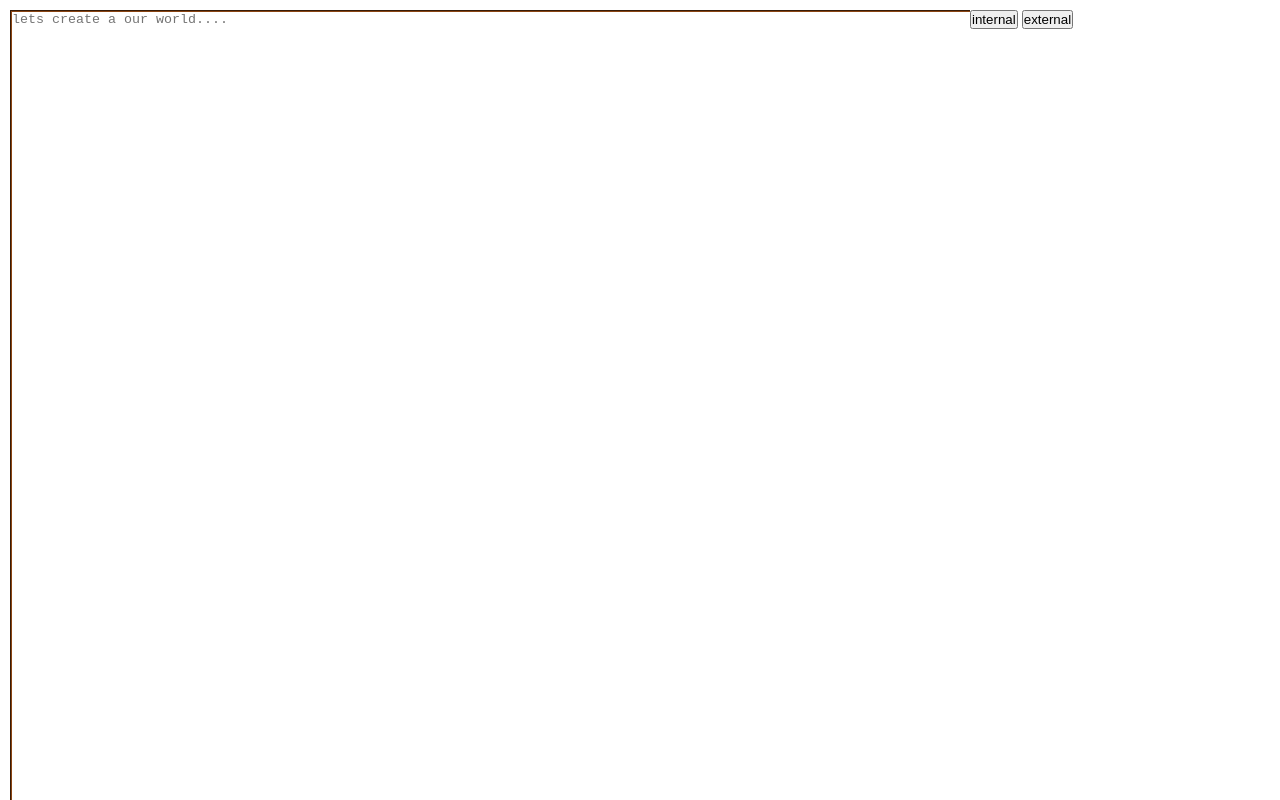
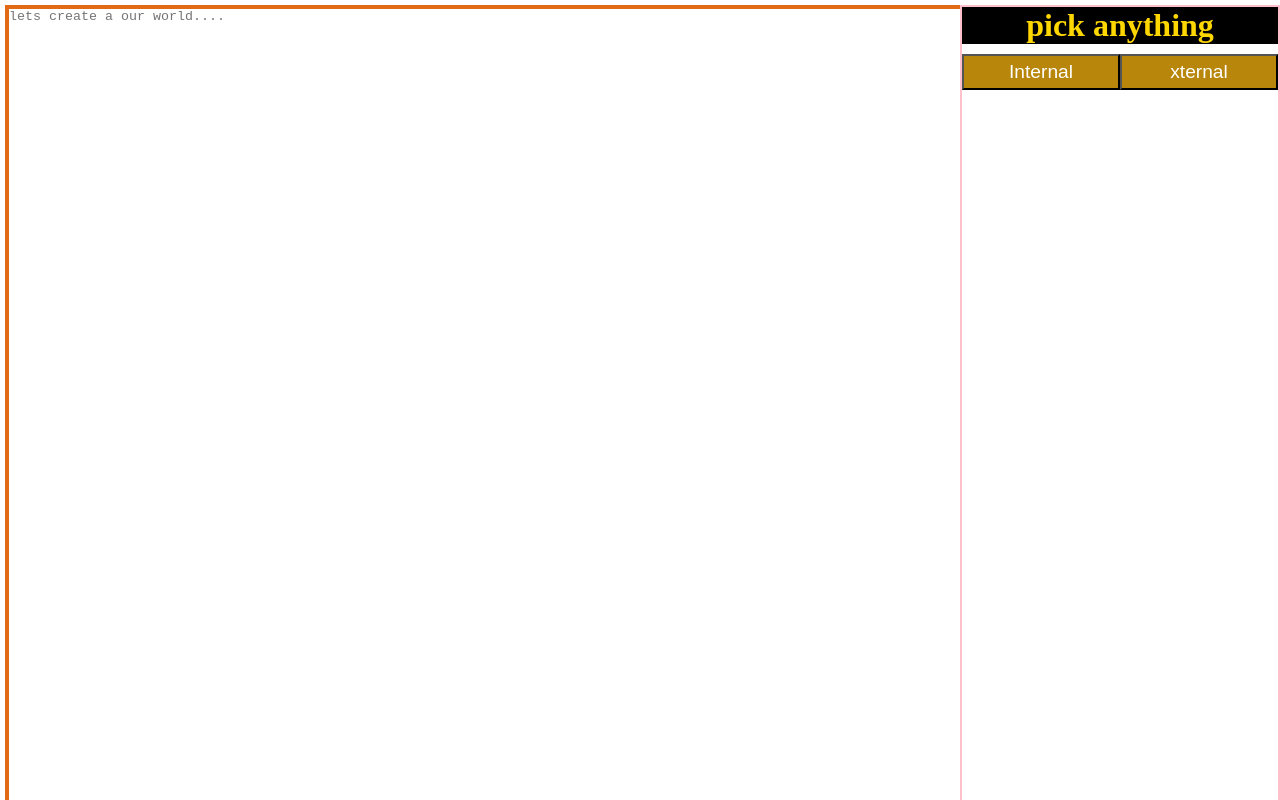
Before and after one commit to karthikn-pk/Movie_screenplay, a plain HTML site: page texted.html in a window 1280 px wide. Shown: the top 800 px of the page. Drawn offline with Linux system fonts and the light colour scheme.

Commit message:
css styled for button

```diff
--- a/screenplay.css
+++ b/screenplay.css
@@ -10,19 +10,48 @@ body{
 }
 .writingArea{
     position: absolute;
-    margin: 10px;
+    margin: 5px;
     width: 75%;
     top: 0;
     left: 0;
 
 }
 #writingspace{
-    border: 2px groove saddlebrown;
+    border: 4px solid rgb(224, 106, 21);
 }
 .tools{
     position: absolute;
-    margin: 10px;
+
+    margin-top: 5px;
     width: 25%;
+    height: 100vh;
     left: 75%;
+    text-align: center;
+    border: 2px solid pink;
 
 }
+.tools h1{
+    background-color: black;
+    color: gold;
+    text-align: center;
+    margin-bottom: 10px;
+}
+.tools #int-btn{
+    position: absolute;
+    width: 50%;
+    background-color: darkgoldenrod;
+    color: white;
+    font-size: larger;
+    padding: 5px;
+    left: 0;
+
+}
+.tools #ext-btn{
+    position: absolute;
+    width: 50%;
+    background-color: darkgoldenrod;
+    color: white;
+    padding: 5px;
+    font-size: larger;
+
+}
--- a/texted.html
+++ b/texted.html
@@ -11,8 +11,9 @@
         <textarea name="textspace" placeholder="lets create a our world...." id="writingspace" cols="150" rows="200"></textarea>
     </div>
     <div class="tools">
-        <button id="int-btn" >internal</button>
-        <button id="ext-btn">external</button>
+        <h1>pick anything</h1>
+        <button id="int-btn" >Internal</button>
+        <button id="ext-btn">xternal</button>
     </div>
     <script >
         let wrtSpace=document.getElementById("writingspace");
```
